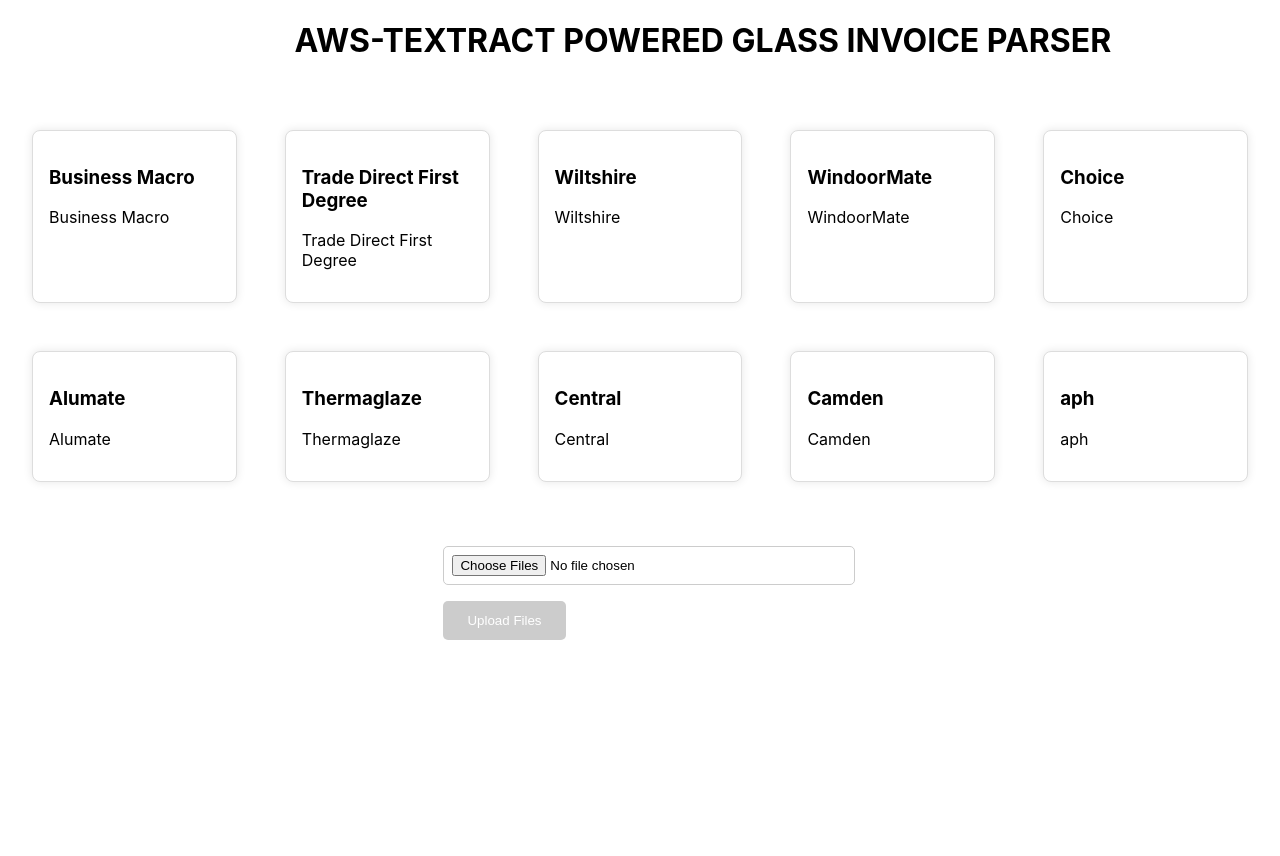
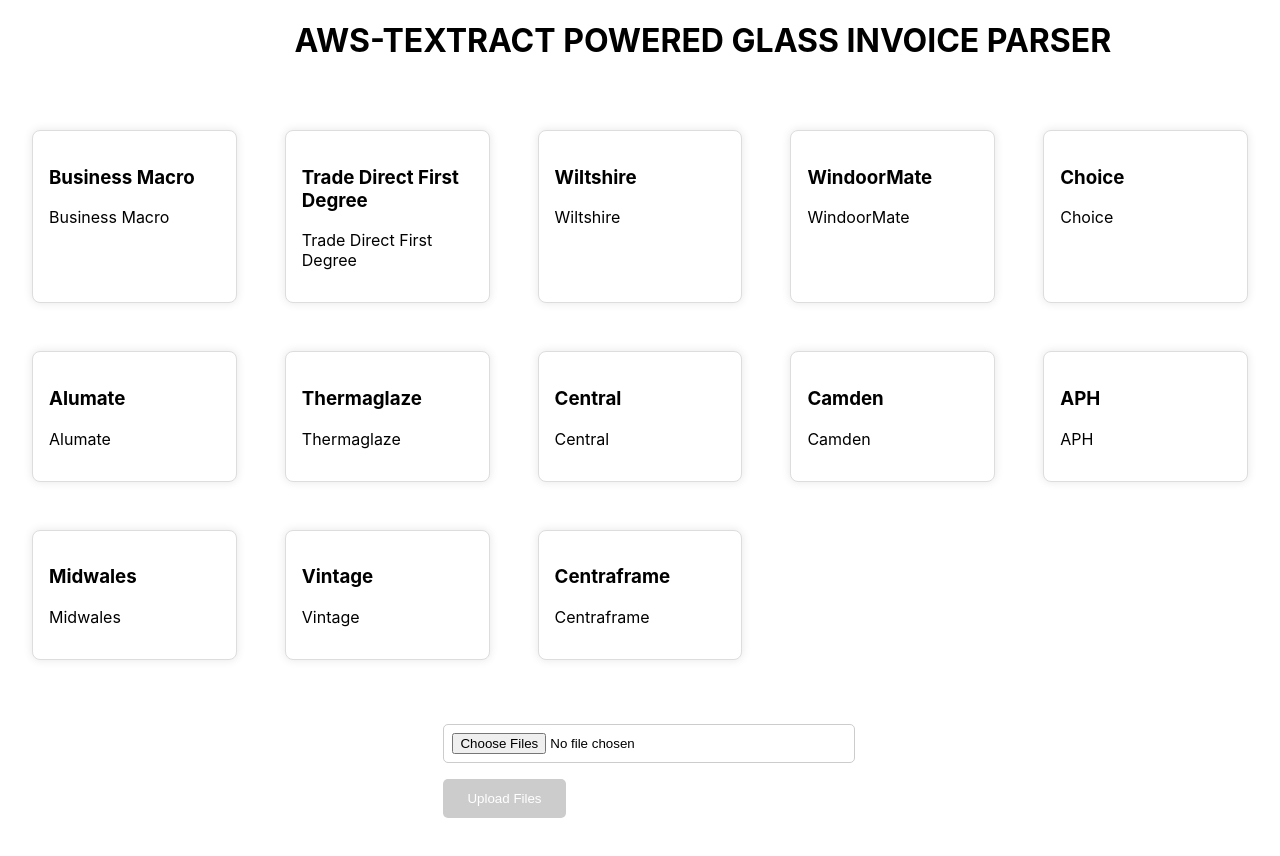
Before and after one commit to musaibahmedrazzaqui/paul-frontend-webapp, a React (Create React App) app: page / in a window 1280 px wide. Shown: the top 856 px of the page. Before the commit the page ends 800 px from the top, so only its background shows below. Built offline with nearby package versions, Linux system fonts and the light colour scheme.

Commit message:
Update UpoadPage.js

```diff
--- a/src/Pages/UpoadPage.js
+++ b/src/Pages/UpoadPage.js
@@ -52,7 +52,18 @@
   else if(selectedCard =="aph"){
     url ="http://13.40.49.127:5000/process-pdf/aph"
     //url ="http://localhost:5000/process-pdf/aph"
-}
+    } else if(selectedCard =="midwales"){
+      url ="http://13.40.49.127:5000/process-pdf/midwales"
+      //url ="http://localhost:5000/process-pdf/midwales"
+    }
+    else if(selectedCard =="centraframe"){
+      url ="http://13.40.49.127:5000/process-pdf/midwales"
+      //url ="http://localhost:5000/process-pdf/centraframe"
+    }
+    else if(selectedCard =="vintage"){
+      url ="http://13.40.49.127:5000/process-pdf/vintage"
+      //url ="http://localhost:5000/process-pdf/vintage"
+  }
       else{
         url ="http://13.40.49.127:5000/process-pdf/trade-first"
         //url ="http://localhost:5000/process-pdf/trade-first"
@@ -89,10 +100,13 @@
 
         let csvHeader;
         // Prepare download link for processed data
-        if(selectedCard != 'aph'){
+        if(selectedCard == 'aph'){
+          csvHeader = 'JobNo,reference,Customer,Item,Qty,Width,Height,Description,Location,Date'
+      }else if(selectedCard =='midwales'){
+        csvHeader='JobNo,Ref,Customer,Position,Qty,Width,Height,Description,Location,Date'
+      }
+      else{
         csvHeader = 'Ref,JobNo,Customer,LocationB,Qty,Width,Height,GlassType,LocationA,GlassRequired'
-      }else{
-        csvHeader = 'JobNo,reference,Customer,Item,Qty,Width,Height,Description,Location,Date'
       }
         const csvDataWithHeader = csvHeader + '\n' + res[0].data;
         const blob = new Blob([csvDataWithHeader], { type: 'text/csv' });
@@ -123,7 +137,12 @@
           { title: 'Thermaglaze', shortcode: 'thermaglaze' },
           { title: 'Central', shortcode: 'central' },
           { title: 'Camden', shortcode: 'camden' },
-          { title:'aph', shortcode:'aph'},
+          { title:'APH', shortcode:'aph'},
+          { title:'Midwales', shortcode:'midwales'},
+
+          { title:'Vintage', shortcode:'vintage'},
+
+          { title:'Centraframe', shortcode:'centraframe'},
         ].map((card) => (
           <Card
 
```
